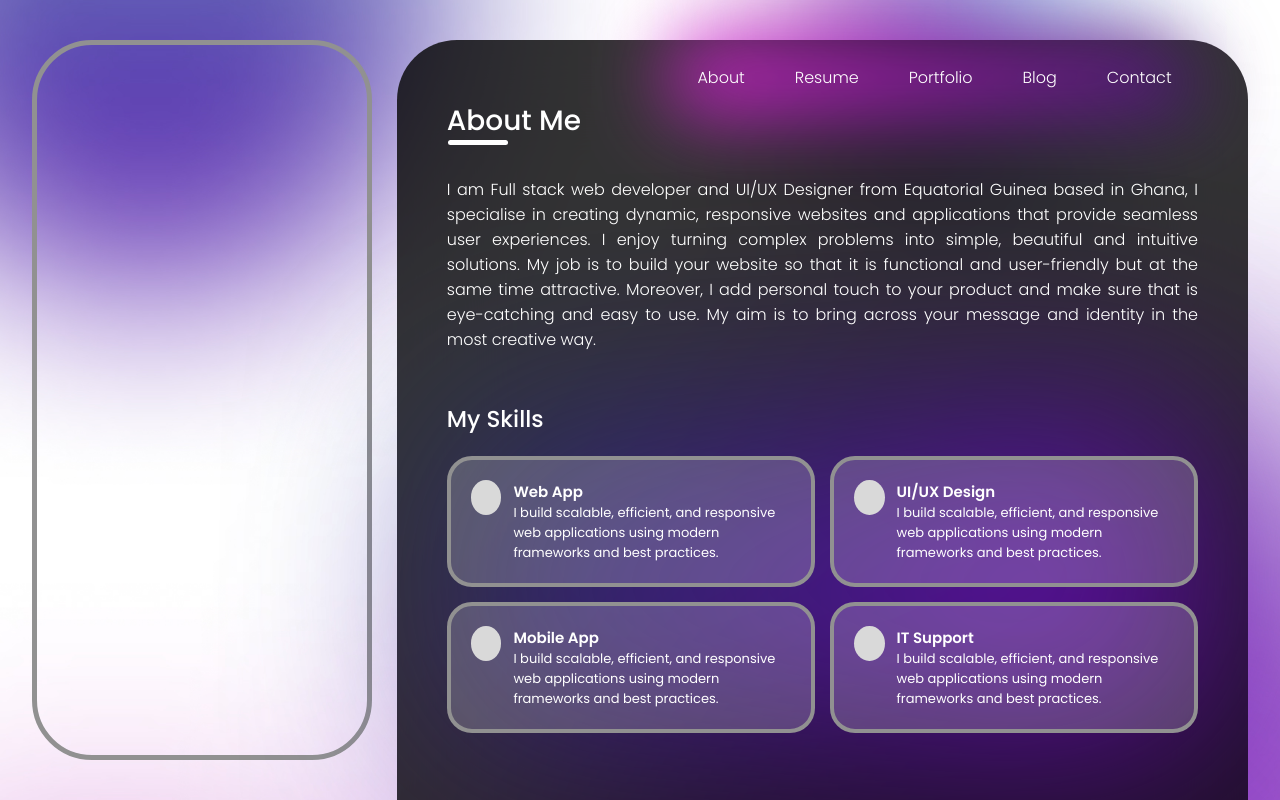
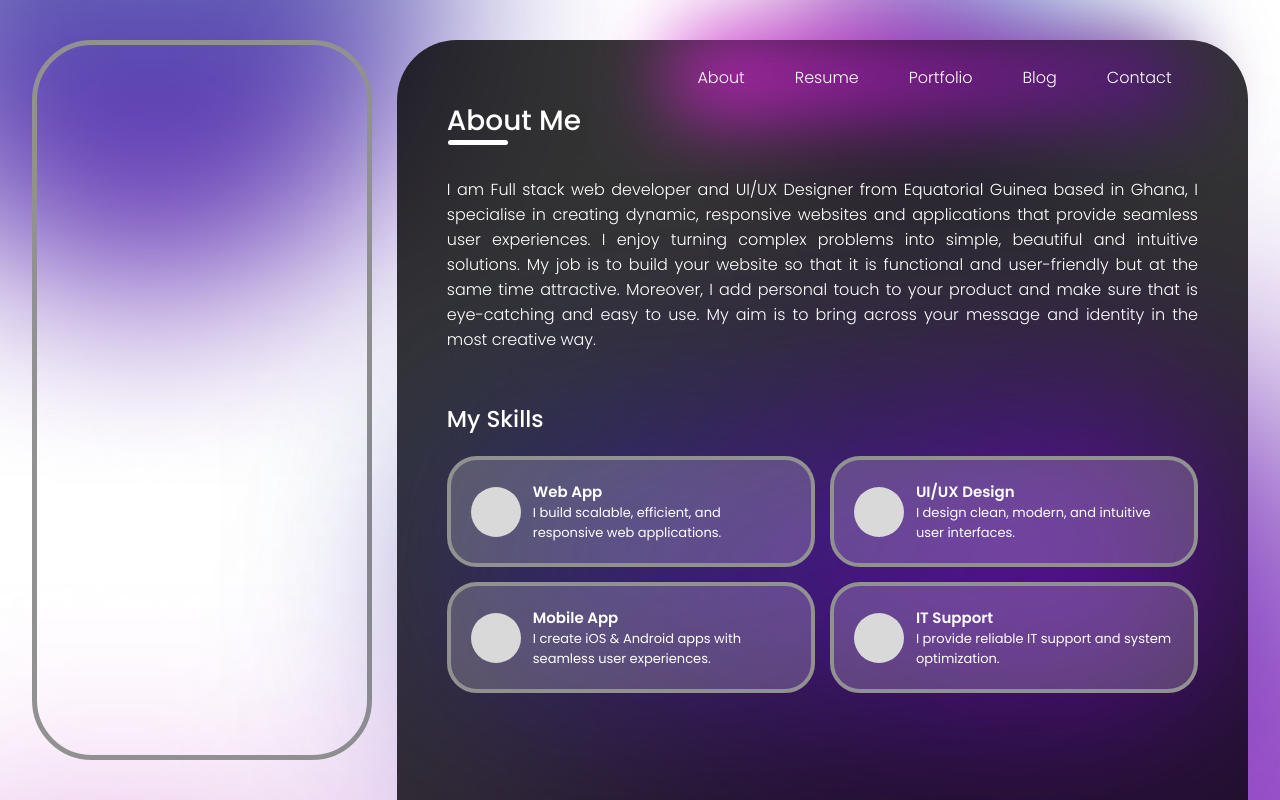
Before and after one commit to NapiTech-dev/my-portfolio, a React (Vite) app: page / in a window 1280 px wide. Shown: the top 800 px of the page. Built offline with nearby package versions, Linux system fonts and the light colour scheme.

Commit message:
done structring skill section

```diff
--- a/src/components/SkillSection.jsx
+++ b/src/components/SkillSection.jsx
@@ -5,19 +5,19 @@ function SkillSection() {
   const skills = [
     {
       title: "Web App",
-      text: "I build scalable, efficient, and responsive web applications using modern frameworks and best practices.",
+      text: "I build scalable, efficient, and responsive web applications.",
     },
     {
       title: "UI/UX Design",
-      text: "I build scalable, efficient, and responsive web applications using modern frameworks and best practices.",
+      text: "I design clean, modern, and intuitive user interfaces.",
     },
     {
       title: "Mobile App",
-      text: "I build scalable, efficient, and responsive web applications using modern frameworks and best practices.",
+      text: "I create iOS & Android apps with seamless user experiences.",
     },
     {
       title: "IT Support",
-      text: "I build scalable, efficient, and responsive web applications using modern frameworks and best practices.",
+      text: "I provide reliable IT support and system optimization.",
     },
   ];
 
@@ -27,7 +27,9 @@ function SkillSection() {
       <div className="skills-box">
         {skills.map((skill, index) => (
           <div className="skill-box" key={index}>
-            <div className="icon-background"></div>
+            <div className="icon-background">
+              <span className="icon-itself"></span>
+            </div>
             <div className="skill-details">
               <div className="skill-title">{skill.title}</div>
               <div className="skill-text">{skill.text}</div>
--- a/src/styles/SkillSection.css
+++ b/src/styles/SkillSection.css
@@ -36,14 +36,20 @@
   justify-content:center;
   gap: 12px;
   border: 4px solid #919191;
-  border-radius: 25px;
+  border-radius: 30px;
 }
 
 .icon-background {
-  background: #D9D9D9;
+  display: flex;
+  justify-content: center;
+  align-items: center;
+}
+
+.icon-itself {
+  background-color: #D9D9D9;
+  height: 50px;
+  width: 50px;
   border-radius: 50%;
-  height: 35px;
-  width: 75px;
 }
 
 .skill-title {
```
